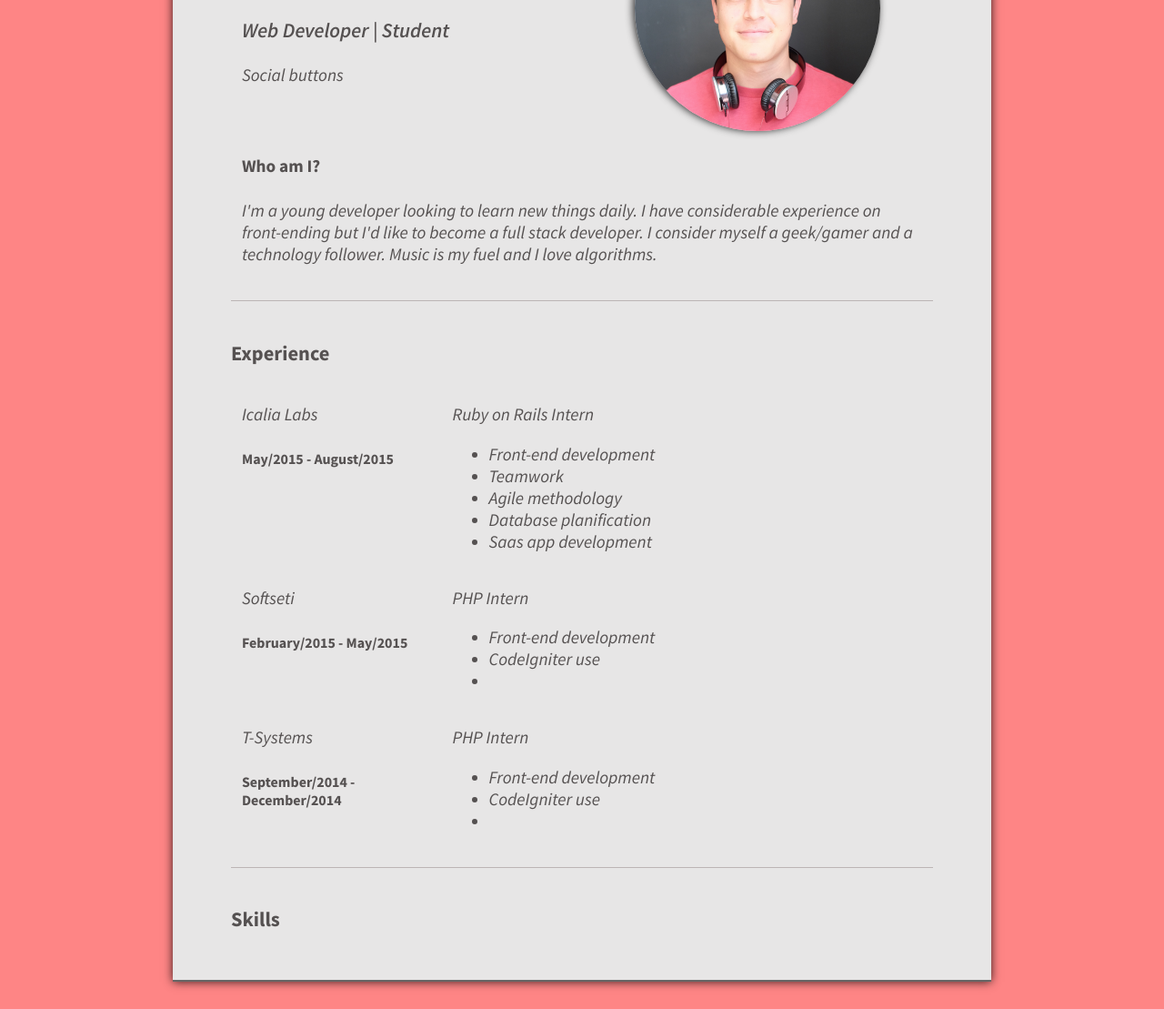
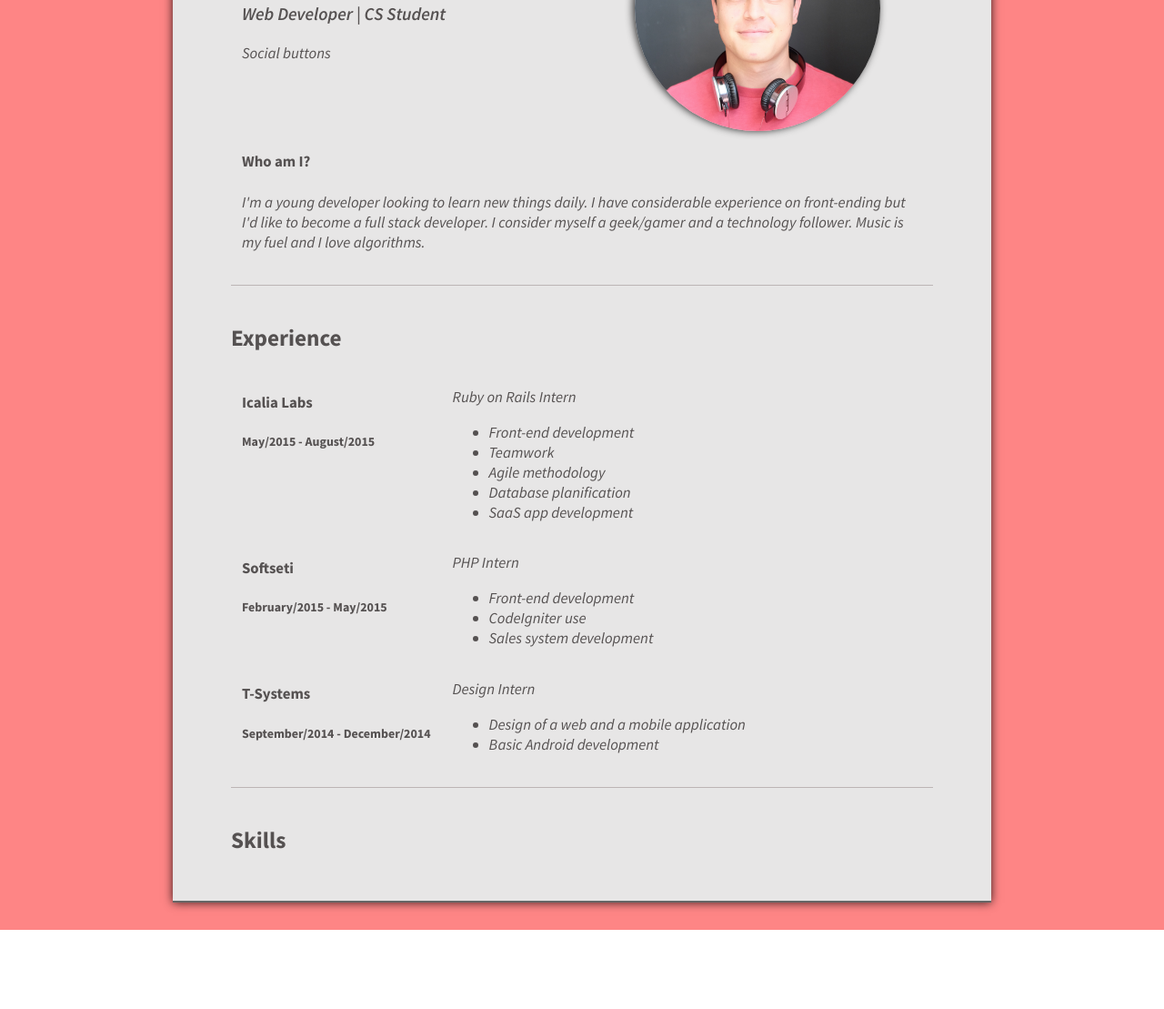
Before and after one commit to EvanJuV/Resume, a plain HTML site: page index.html in a window 1280 px wide. Shown: the part 194-1303 px from the top of the page at 91% size. After the commit the page ends 1216 px from the top, so only its background shows below. Drawn offline with nearby package versions, Linux system fonts and the light colour scheme.

Commit message:
Completes col width rules in small windows

```diff
--- a/index.html
+++ b/index.html
@@ -15,7 +15,7 @@
         <div class="intro row">
           <div class="col-5">
             <h1>Evan Aarón Juárez Villarreal</h1>
-            <h3 class="sub">Web Developer | Student</h3>
+            <h3 class="sub">Web Developer | CS Student</h3>
             <p>Social buttons</p>
           </div>
           <div class="col-5">
@@ -26,11 +26,11 @@
             <p>I'm a young developer looking to learn new things daily. I have considerable experience on front-ending but I'd like to become a full stack developer. I consider myself a geek/gamer and a technology follower. Music is my fuel and I love algorithms.</p>
           </div>
         </div>
-        <div class="divider"></div>
+        <hr class="divider">
         <div class="row">
-          <h3>Experience</h3>
+          <h2>Experience</h2>
           <div class="col-3">
-            <p>Icalia Labs</p>
+            <h4>Icalia Labs</h4>
             <h5>May/2015 - August/2015</h5>
           </div>
           <div class="col-7">
@@ -40,11 +40,11 @@
               <li>Teamwork</li>
               <li>Agile methodology</li>
               <li>Database planification</li>
-              <li>Saas app development</li>
+              <li>SaaS app development</li>
             </ul>
           </div>
           <div class="col-3">
-            <p>Softseti</p>
+            <h4>Softseti</h4>
             <h5>February/2015 - May/2015</h5>
           </div>
           <div class="col-7">
@@ -52,25 +52,25 @@
             <ul>
               <li>Front-end development</li>
               <li>CodeIgniter use</li>
-              <li></li>
+              <li>Sales system development</li>
             </ul>
           </div>
           <div class="col-3">
-            <p>T-Systems</p>
+            <h4>T-Systems</h4>
             <h5>September/2014 - December/2014</h5>
           </div>
           <div class="col-7">
-            <p>PHP Intern</p>
+            <p>Design Intern</p>
             <ul>
-              <li>Front-end development</li>
-              <li>CodeIgniter use</li>
-              <li></li>
+              <li>Design of a web and a mobile application</li>
+              <li>Basic Android development</li>
             </ul>
           </div>
         </div>
-        <div class="divider"></div>
+        <hr class="divider">
         <div class="row">
-          <h3>Skills</h3>
+          <h2>Skills</h2>
+
         </div>
       </div>
     </div>
--- a/stylesheets/grid.css
+++ b/stylesheets/grid.css
@@ -67,10 +67,13 @@
 }
 
 @media all and (max-width:650px){
-    .col-1{ width: 50%;        }
+    .col-1{ width: 50%;     }
     .col-2{ width: 100%;    }
     .col-3{ width: 100%;    }
     .col-4{ width: 100%;    }
     .col-5{ width: 100%;    }
-    .col-6{ width: 100%;      }
+    .col-6{ width: 100%;    }
+    .col-7{ width: 100%;    }
+    .col-8{ width: 100%;    }
+    .col-9{ width: 100%;    }
 }
--- a/stylesheets/main.css
+++ b/stylesheets/main.css
@@ -1,5 +1,6 @@
 html {
     box-sizing: border-box;
+    font-size: 14px;
 }
 
 body {
@@ -55,9 +56,11 @@ ul {
 }
 
 .divider {
-    height: 1px;
+    height: 0;
     width: 100%;
-    background-color: #BCB5B5;
+    border-width: 1px 0 0;
+    border-style: solid none;
+    border-color: #BCB5B5;
     margin: 20px 0;
 }
 
```
Also changed, not shown: 1 other file.
